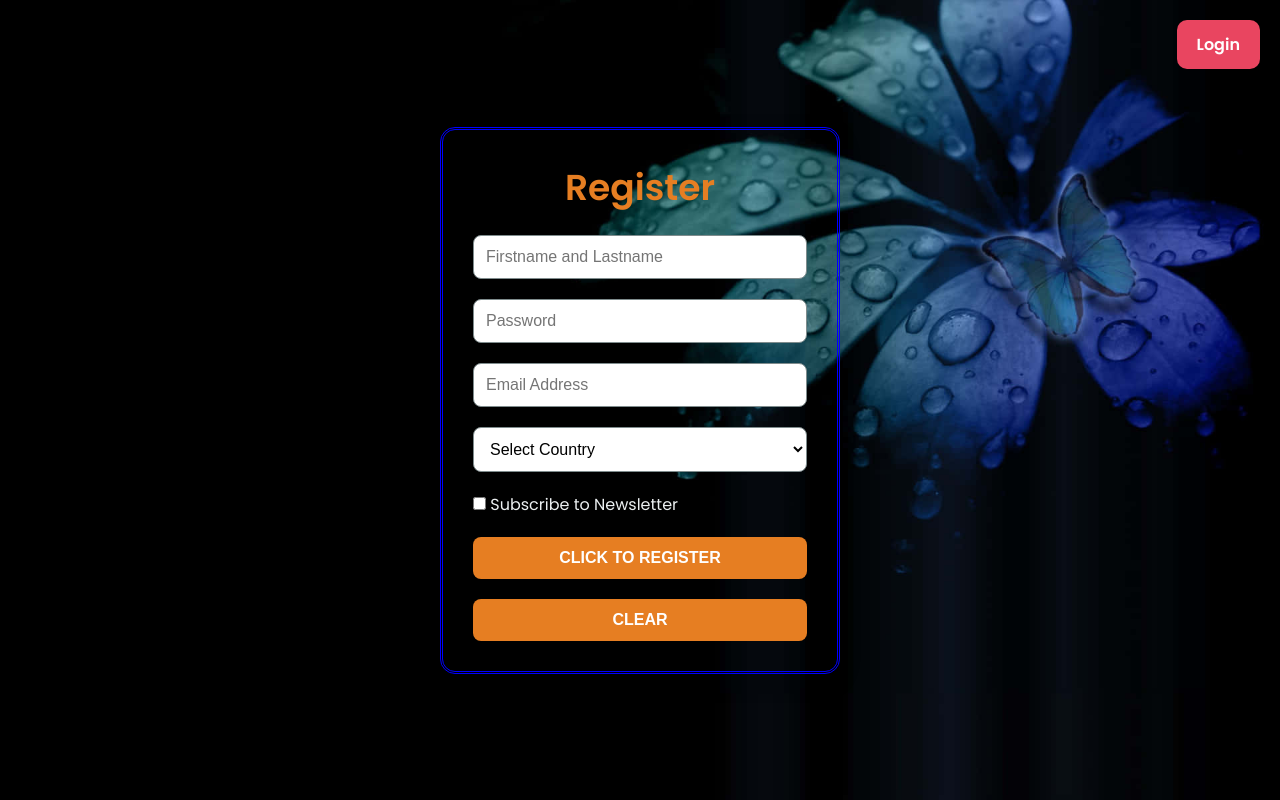
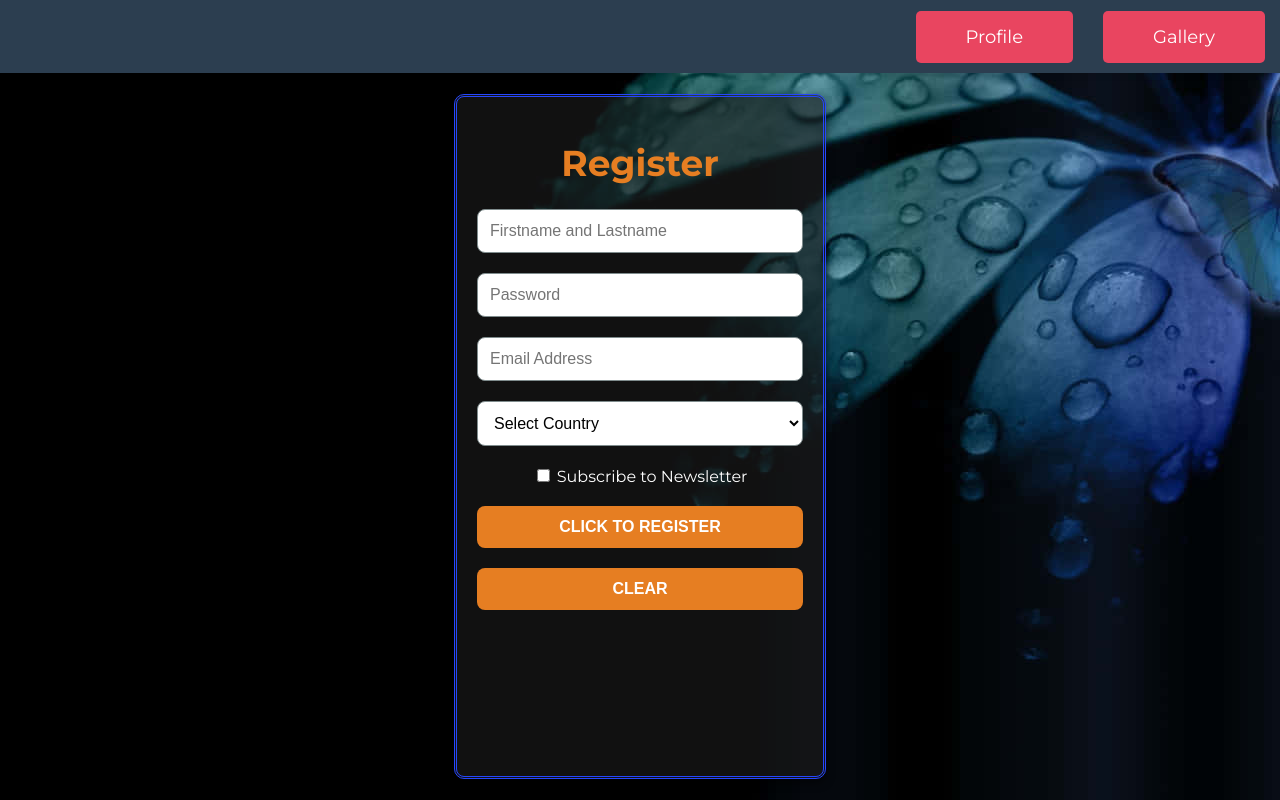
Before and after one commit to SajithKavinda99/sajithkavinda.github.io, a plain HTML site: page register.html in a window 1280 px wide. Drawn offline with Linux system fonts and the light colour scheme.

Commit message:
update 8

```diff
--- a/register.html
+++ b/register.html
@@ -4,69 +4,126 @@
     <meta charset="UTF-8">
     <meta name="viewport" content="width=device-width, initial-scale=1.0">
     <title>Sajith Kavinda</title>
-    <link href="https://fonts.googleapis.com/css2?family=Poppins:wght@300;400;600&display=swap" rel="stylesheet">
-
-    <script src="https://www.gstatic.com/firebasejs/9.6.7/firebase-app.js"></script>
-<script src="https://www.gstatic.com/firebasejs/9.6.7/firebase-database.js"></script>
-
+    <link href="https://fonts.googleapis.com/css2?family=Montserrat:wght@300;400;700&display=swap" rel="stylesheet">
     <style>
-        /* Reset styles */
-        * {
+        body {
+            background: url('bg.jpg') no-repeat center center fixed; /* Use background image */
             margin: 0;
-            padding: 0;
-            box-sizing: border-box;
+            font-family: 'Montserrat', sans-serif;
+            background-color: #121212;
+            color: #fff;
+            overflow: hidden; /* Prevent scroll bars */
+            display: flex;
+            flex-direction: column;
         }
 
-        body {
-    background: url('bg.jpg') no-repeat center center fixed; /* Use background image */
-    background-size: cover; /* Ensure the image covers the entire viewport */
-    font-family: 'Poppins', sans-serif;
+        /* Layout */
+        .container {
             display: flex;
-    justify-content: center;
-    align-items: center;
+            flex-direction: column;
             height: 100vh;
-    color: #ecf0f1;
-    margin: 0;
-    position: relative;
         }
 
-        /* Position buttons at top-right */
-        .button-links {
-            position: absolute;
-            top: 20px;
-            right: 20px;
+        .sidebar {
+            width: 100%;
+            background-color: #2c3e50;
+            padding-top: 1px;
+            display: inherit;
+            justify-content: right;
+            box-shadow: 0 2px 6px rgba(0, 0, 0, 0.1);
+        }
+
+        .sidebar a {
+            text-decoration: none;
+            color: white;
+            padding: 15px 50px;
+            display: block;
+            font-size: 18px;
+            border-radius: 5px;
+            margin: 10px 15px;
+            text-align: center;
+            transition: background-color 0.3s ease;
+            background-color: #e94560;
+        }
+
+        .sidebar a:hover{
+            background-color: #0f3460;
+        }
+
+        /* Content (Right Side) */
+        .content {
             display: flex;
+            flex-wrap: wrap;
+            gap: 20px;
+            padding: 20px;
+            overflow-y: auto;
+            flex-grow: 1;
+        }
+
+        .section {
+            background: #1e1e1e98;
+    margin: 1px auto; /* Centers the element horizontally */
+    padding: 20px;
+    border-style: double;
+    border-color: #2646fc;
+    border-radius: 10px;
+    box-shadow: 0 4px 8px rgba(0, 0, 0, 0.5);
+    width: 30%;
+    box-sizing: border-box;
+    text-align: center; /* Optional: Centers text inside the section */
+        }
+
+        @media (max-width: 1024px) {
+            .content {
                 gap: 15px;
             }
 
-        .button-links a {
-            text-decoration: none;
-            background-color: #34495E; /* Dark button background */
-            color: #ecf0f1; /* Light text color */
-            padding: 12px 20px;
-            border-radius: 10px;
-            font-weight: bold;
-            font-size: 16px;
-            transition: 0.3s ease;
+            .section {
+                width: 48%;
+            }
         }
 
-        .button-links a:hover {
-            background-color: #2C3E50; /* Slightly darker on hover */
-            color: #fff;
+        @media (max-width: 768px) {
+            .content {
+                flex-direction: row;
+                padding: 10px;
             }
 
-        /* Container */
-        .form-container {
-            background: #2c3e5000; /* Dark container background */
-            width: 400px;
-            padding: 30px;
-            border-style: double;
-            border-color: blue;
-            border-radius: 15px;
-            box-shadow: 0 8px 24px rgba(0, 0, 0, 0.1);
-            display: flex;
-            flex-direction: column;
-            gap: 20px;
+            .section {
+                width: 100%;
+            }
+        }
+
+        @media (max-width: 480px) {
+            .content {
+                padding: 5px;
+                gap: 10px;
+            }
+
+            .section {
+                padding: 15px;
+                margin: 10px 0;
+            }
+        }
+
+        .section h2 {
+            text-decoration: underline;
+            font-weight: 700;
+            margin-bottom: 15px;
+        }
+
+        .section ul, .section p {
+            font-size: 1em;
+            line-height: 1.6;
+            margin: 0;
+        }
+
+        /* Footer */
+        .footer {
+            text-align: center;
+            padding: 10px;
+            background: #1a1a1a;
+            font-size: 1.2em;
         }
 
         .form-header {
@@ -140,30 +197,22 @@
             background-color: #0f3460;
         }
 
-        /* Footer and helper text */
-        .footer {
-            text-align: center;
-            font-size: 14px;
-            color: #BDC3C7; /* Light grey text */
-        }
-
-        .footer a {
-            color: #E67E22; /* Warm orange footer links */
-            text-decoration: none;
-        }
-
-        .footer a:hover {
-            color: #F39C12; /* Lighter orange on hover */
-        }
     </style>
 </head>
 <body>
 
-    <!-- Top buttons - Home and Profile -->
+<div class="container">
 
+    <!-- Top Sidebar -->
+    <div class="sidebar">
+        <a href="profile.html" class="active">Profile</a>
+        <a href="login.html">Gallery</a>
+    </div>
 
-    <!-- Registration Form -->
-    <div class="form-container">
+    <!-- Right Content -->
+    <div class="content">
+        <!-- About me -->
+        <div  class="section">
             <div class="form-header">
                 <h1>Register</h1>
             </div>
@@ -377,15 +426,9 @@
                 <button type="reset">Clear</button> <!-- Reset button to clear form fields -->
             </form>
 
-
-
-        <div class="button-links">
-            <a href="login.html">Login</a>
-        </div>
         </div>
 
-
-
+</div>
 <script type="module">
     // Import the functions you need from the SDKs you need
     import { initializeApp } from "https://www.gstatic.com/firebasejs/11.1.0/firebase-app.js";
@@ -474,7 +517,5 @@ document.getElementById('registrationForm').addEventListener('submit', async fun
         }
     });
         </script>
-
-
 </body>
 </html>
```
Lines whose indentation alone changed are shown as unchanged.
